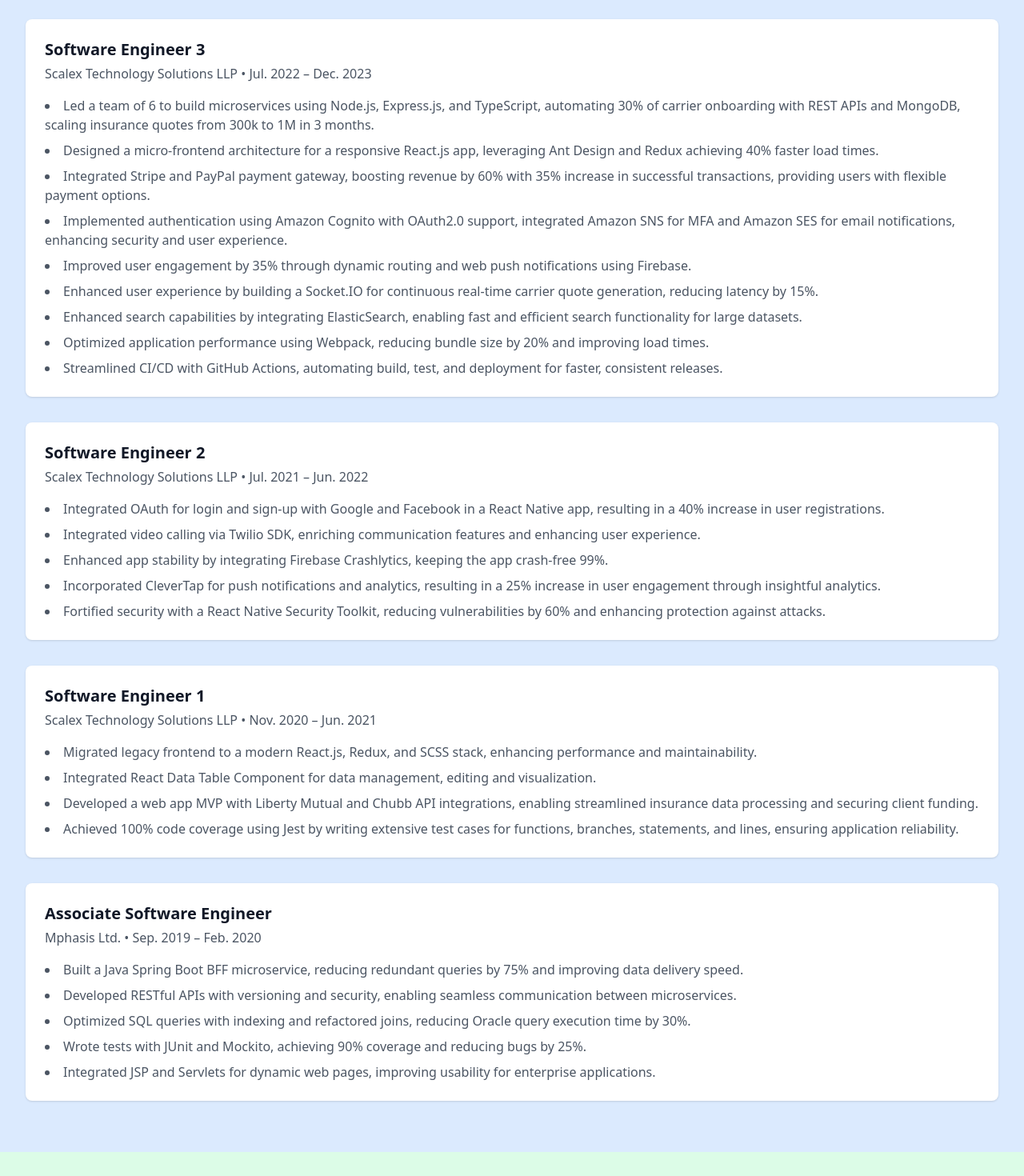
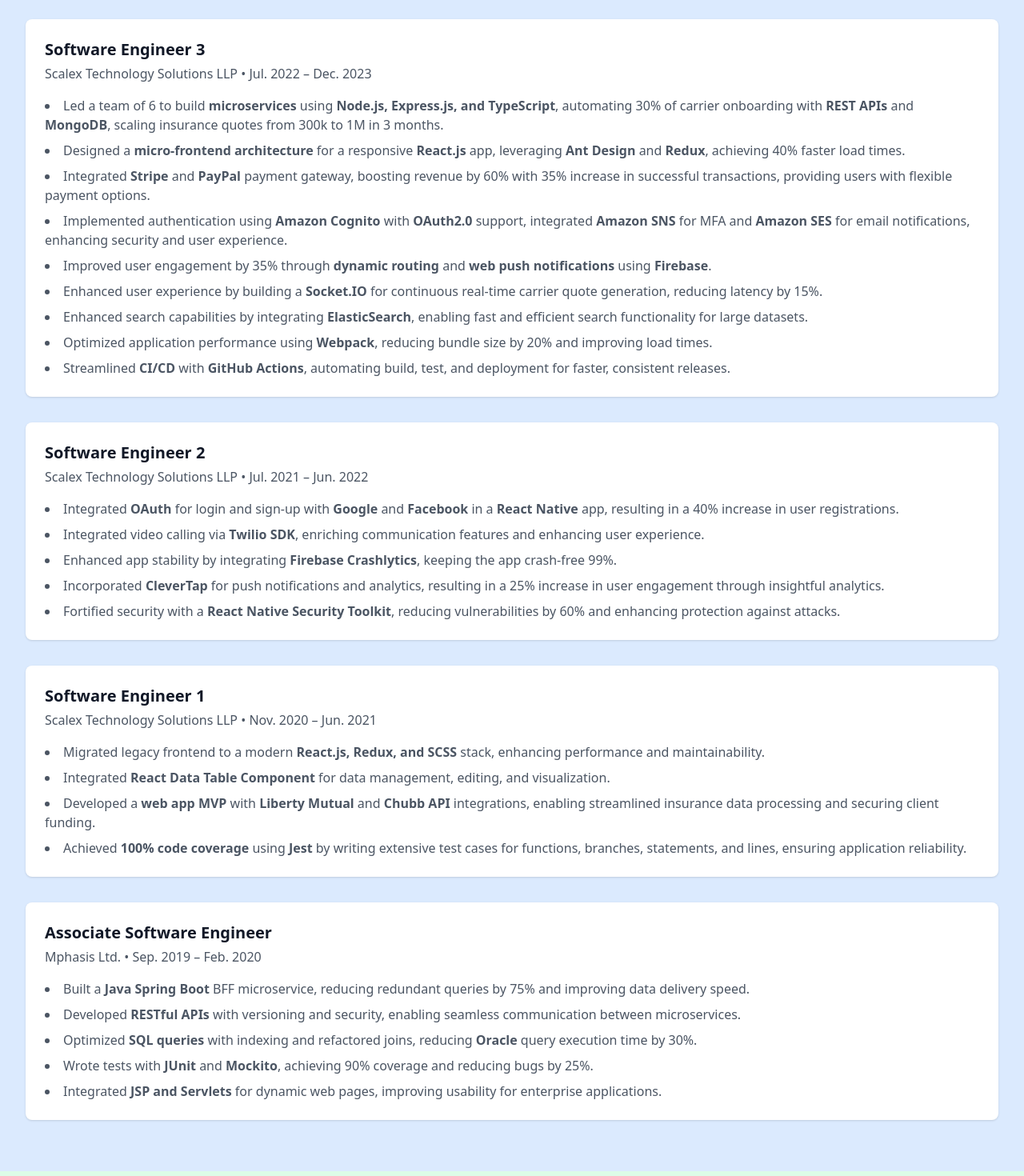
Before and after one commit to anshitashukla/anshitashukla, a React (Vite) app: page / in a window 1280 px wide. Shown: the part 1060-2530 px from the top of the page at 80% size. Built offline with nearby package versions, Linux system fonts and the light colour scheme.

Commit message:
improvements

```diff
--- a/src/components/ExperienceCard.tsx
+++ b/src/components/ExperienceCard.tsx
@@ -19,7 +19,15 @@
               </p>
               <ul className="mt-4 text-gray-600 list-disc list-inside space-y-2">
                 {exp.responsibilities.map((item, idx) => (
-                  <li key={idx}>{item}</li>
+                  <li
+                    key={idx}
+                    dangerouslySetInnerHTML={{
+                      __html: item.replace(
+                        /\*\*(.*?)\*\*/g,
+                        "<strong>$1</strong>"
+                      ),
+                    }}
+                  />
                 ))}
               </ul>
             </div>
--- a/src/constants/Experience.ts
+++ b/src/constants/Experience.ts
@@ -1,3 +1,59 @@
+// import { Experience } from "../interfaces/experience.interface";
+
+// export const experiences: Experience[] = [
+//   {
+//     title: "Software Engineer 3",
+//     company: "Scalex Technology Solutions LLP",
+//     duration: "Jul. 2022 – Dec. 2023",
+//     responsibilities: [
+//       "Led a team of 6 to build microservices using Node.js, Express.js, and TypeScript, automating 30% of carrier onboarding with REST APIs and MongoDB, scaling insurance quotes from 300k to 1M in 3 months.",
+//       "Designed a micro-frontend architecture for a responsive React.js app, leveraging Ant Design and Redux achieving 40% faster load times.",
+//       "Integrated Stripe and PayPal payment gateway, boosting revenue by 60% with 35% increase in successful transactions, providing users with flexible payment options.",
+//       "Implemented authentication using Amazon Cognito with OAuth2.0 support, integrated Amazon SNS for MFA and Amazon SES for email notifications, enhancing security and user experience.",
+//       "Improved user engagement by 35% through dynamic routing and web push notifications using Firebase.",
+//       "Enhanced user experience by building a Socket.IO for continuous real-time carrier quote generation, reducing latency by 15%.",
+//       "Enhanced search capabilities by integrating ElasticSearch, enabling fast and efficient search functionality for large datasets.",
+//       "Optimized application performance using Webpack, reducing bundle size by 20% and improving load times.",
+//       "Streamlined CI/CD with GitHub Actions, automating build, test, and deployment for faster, consistent releases.",
+//     ],
+//   },
+//   {
+//     title: "Software Engineer 2",
+//     company: "Scalex Technology Solutions LLP",
+//     duration: "Jul. 2021 – Jun. 2022",
+//     responsibilities: [
+//       "Integrated OAuth for login and sign-up with Google and Facebook in a React Native app, resulting in a 40% increase in user registrations.",
+//       "Integrated video calling via Twilio SDK, enriching communication features and enhancing user experience.",
+//       "Enhanced app stability by integrating Firebase Crashlytics, keeping the app crash-free 99%.",
+//       "Incorporated CleverTap for push notifications and analytics, resulting in a 25% increase in user engagement through insightful analytics.",
+//       "Fortified security with a React Native Security Toolkit, reducing vulnerabilities by 60% and enhancing protection against attacks.",
+//     ],
+//   },
+//   {
+//     title: "Software Engineer 1",
+//     company: "Scalex Technology Solutions LLP",
+//     duration: "Nov. 2020 – Jun. 2021",
+//     responsibilities: [
+//       "Migrated legacy frontend to a modern React.js, Redux, and SCSS stack, enhancing performance and maintainability.",
+//       "Integrated React Data Table Component for data management, editing and visualization.",
+//       "Developed a web app MVP with Liberty Mutual and Chubb API integrations, enabling streamlined insurance data processing and securing client funding.",
+//       "Achieved 100% code coverage using Jest by writing extensive test cases for functions, branches, statements, and lines, ensuring application reliability.",
+//     ],
+//   },
+//   {
+//     title: "Associate Software Engineer",
+//     company: "Mphasis Ltd.",
+//     duration: "Sep. 2019 – Feb. 2020",
+//     responsibilities: [
+//       "Built a Java Spring Boot BFF microservice, reducing redundant queries by 75% and improving data delivery speed.",
+//       "Developed RESTful APIs with versioning and security, enabling seamless communication between microservices.",
+//       "Optimized SQL queries with indexing and refactored joins, reducing Oracle query execution time by 30%.",
+//       "Wrote tests with JUnit and Mockito, achieving 90% coverage and reducing bugs by 25%.",
+//       "Integrated JSP and Servlets for dynamic web pages, improving usability for enterprise applications.",
+//     ],
+//   },
+// ];
+
 import { Experience } from "../interfaces/experience.interface";
 
 export const experiences: Experience[] = [
@@ -6,15 +62,15 @@
     company: "Scalex Technology Solutions LLP",
     duration: "Jul. 2022 – Dec. 2023",
     responsibilities: [
-      "Led a team of 6 to build microservices using Node.js, Express.js, and TypeScript, automating 30% of carrier onboarding with REST APIs and MongoDB, scaling insurance quotes from 300k to 1M in 3 months.",
-      "Designed a micro-frontend architecture for a responsive React.js app, leveraging Ant Design and Redux achieving 40% faster load times.",
-      "Integrated Stripe and PayPal payment gateway, boosting revenue by 60% with 35% increase in successful transactions, providing users with flexible payment options.",
-      "Implemented authentication using Amazon Cognito with OAuth2.0 support, integrated Amazon SNS for MFA and Amazon SES for email notifications, enhancing security and user experience.",
-      "Improved user engagement by 35% through dynamic routing and web push notifications using Firebase.",
-      "Enhanced user experience by building a Socket.IO for continuous real-time carrier quote generation, reducing latency by 15%.",
-      "Enhanced search capabilities by integrating ElasticSearch, enabling fast and efficient search functionality for large datasets.",
-      "Optimized application performance using Webpack, reducing bundle size by 20% and improving load times.",
-      "Streamlined CI/CD with GitHub Actions, automating build, test, and deployment for faster, consistent releases.",
+      "Led a team of 6 to build **microservices** using **Node.js, Express.js, and TypeScript**, automating 30% of carrier onboarding with **REST APIs** and **MongoDB**, scaling insurance quotes from 300k to 1M in 3 months.",
+      "Designed a **micro-frontend architecture** for a responsive **React.js** app, leveraging **Ant Design** and **Redux**, achieving 40% faster load times.",
+      "Integrated **Stripe** and **PayPal** payment gateway, boosting revenue by 60% with 35% increase in successful transactions, providing users with flexible payment options.",
+      "Implemented authentication using **Amazon Cognito** with **OAuth2.0** support, integrated **Amazon SNS** for MFA and **Amazon SES** for email notifications, enhancing security and user experience.",
+      "Improved user engagement by 35% through **dynamic routing** and **web push notifications** using **Firebase**.",
+      "Enhanced user experience by building a **Socket.IO** for continuous real-time carrier quote generation, reducing latency by 15%.",
+      "Enhanced search capabilities by integrating **ElasticSearch**, enabling fast and efficient search functionality for large datasets.",
+      "Optimized application performance using **Webpack**, reducing bundle size by 20% and improving load times.",
+      "Streamlined **CI/CD** with **GitHub Actions**, automating build, test, and deployment for faster, consistent releases.",
     ],
   },
   {
@@ -22,11 +78,11 @@
     company: "Scalex Technology Solutions LLP",
     duration: "Jul. 2021 – Jun. 2022",
     responsibilities: [
-      "Integrated OAuth for login and sign-up with Google and Facebook in a React Native app, resulting in a 40% increase in user registrations.",
-      "Integrated video calling via Twilio SDK, enriching communication features and enhancing user experience.",
-      "Enhanced app stability by integrating Firebase Crashlytics, keeping the app crash-free 99%.",
-      "Incorporated CleverTap for push notifications and analytics, resulting in a 25% increase in user engagement through insightful analytics.",
-      "Fortified security with a React Native Security Toolkit, reducing vulnerabilities by 60% and enhancing protection against attacks.",
+      "Integrated **OAuth** for login and sign-up with **Google** and **Facebook** in a **React Native** app, resulting in a 40% increase in user registrations.",
+      "Integrated video calling via **Twilio SDK**, enriching communication features and enhancing user experience.",
+      "Enhanced app stability by integrating **Firebase Crashlytics**, keeping the app crash-free 99%.",
+      "Incorporated **CleverTap** for push notifications and analytics, resulting in a 25% increase in user engagement through insightful analytics.",
+      "Fortified security with a **React Native Security Toolkit**, reducing vulnerabilities by 60% and enhancing protection against attacks.",
     ],
   },
   {
@@ -34,10 +90,10 @@
     company: "Scalex Technology Solutions LLP",
     duration: "Nov. 2020 – Jun. 2021",
     responsibilities: [
-      "Migrated legacy frontend to a modern React.js, Redux, and SCSS stack, enhancing performance and maintainability.",
-      "Integrated React Data Table Component for data management, editing and visualization.",
-      "Developed a web app MVP with Liberty Mutual and Chubb API integrations, enabling streamlined insurance data processing and securing client funding.",
-      "Achieved 100% code coverage using Jest by writing extensive test cases for functions, branches, statements, and lines, ensuring application reliability.",
+      "Migrated legacy frontend to a modern **React.js, Redux, and SCSS** stack, enhancing performance and maintainability.",
+      "Integrated **React Data Table Component** for data management, editing, and visualization.",
+      "Developed a **web app MVP** with **Liberty Mutual** and **Chubb API** integrations, enabling streamlined insurance data processing and securing client funding.",
+      "Achieved **100% code coverage** using **Jest** by writing extensive test cases for functions, branches, statements, and lines, ensuring application reliability.",
     ],
   },
   {
@@ -45,11 +101,11 @@
     company: "Mphasis Ltd.",
     duration: "Sep. 2019 – Feb. 2020",
     responsibilities: [
-      "Built a Java Spring Boot BFF microservice, reducing redundant queries by 75% and improving data delivery speed.",
-      "Developed RESTful APIs with versioning and security, enabling seamless communication between microservices.",
-      "Optimized SQL queries with indexing and refactored joins, reducing Oracle query execution time by 30%.",
-      "Wrote tests with JUnit and Mockito, achieving 90% coverage and reducing bugs by 25%.",
-      "Integrated JSP and Servlets for dynamic web pages, improving usability for enterprise applications.",
+      "Built a **Java Spring Boot** BFF microservice, reducing redundant queries by 75% and improving data delivery speed.",
+      "Developed **RESTful APIs** with versioning and security, enabling seamless communication between microservices.",
+      "Optimized **SQL queries** with indexing and refactored joins, reducing **Oracle** query execution time by 30%.",
+      "Wrote tests with **JUnit** and **Mockito**, achieving 90% coverage and reducing bugs by 25%.",
+      "Integrated **JSP and Servlets** for dynamic web pages, improving usability for enterprise applications.",
     ],
   },
 ];
--- a/src/constants/skills.tsx
+++ b/src/constants/skills.tsx
@@ -1,5 +1,6 @@
 import { Skill } from "../interfaces/experience.interface";
 import "devicon/devicon.min.css";
+
 export const skills: Skill[] = [
   { name: "JavaScript", iconClass: "devicon-javascript-plain colored" },
   { name: "Python", iconClass: "devicon-python-plain colored" },
@@ -10,14 +11,24 @@
   { name: "HTML", iconClass: "devicon-html5-plain colored" },
   { name: "CSS", iconClass: "devicon-css3-plain colored" },
   { name: "React.js", iconClass: "devicon-react-original colored" },
+  { name: "React Native", iconClass: "devicon-react-original colored" },
   { name: "Node.js", iconClass: "devicon-nodejs-plain colored" },
   { name: "Redux", iconClass: "devicon-redux-original colored" },
   { name: "Express.js", iconClass: "devicon-express-original" },
   { name: "MongoDB", iconClass: "devicon-mongodb-plain colored" },
   { name: "MySQL", iconClass: "devicon-mysql-plain colored" },
+  { name: "Firebase", iconClass: "devicon-firebase-plain colored" },
   { name: "AWS", iconClass: "devicon-amazonwebservices-plain colored" },
   { name: "Git", iconClass: "devicon-git-plain colored" },
   { name: "Postman", iconClass: "devicon-postman-plain colored" },
   { name: "JIRA", iconClass: "devicon-jira-plain colored" },
-  { name: "VS Code", iconClass: "devicon-vscode-plain colored" },
+  { name: "Axios", iconClass: "devicon-axios-plain colored" }, // No specific icon available
+  { name: "Jest", iconClass: "devicon-jest-plain colored" },
+  { name: "PyTorch", iconClass: "devicon-pytorch-original colored" },
+  { name: "OpenCV (cv2)", iconClass: "devicon-opencv-plain colored" },
+  { name: "Matplotlib", iconClass: "devicon-matplotlib-plain colored" }, // No official devicon, using placeholder
+  { name: "Requests", iconClass: "devicon-python-plain colored" }, // No specific Requests icon, using Python
+  { name: "PIL (Pillow)", iconClass: "devicon-python-plain colored" }, // No specific PIL icon, using Python
+  { name: "ResNet50", iconClass: "devicon-pytorch-original colored" }, // No specific ResNet50 icon, using PyTorch
+  { name: "ImageNet", iconClass: "devicon-python-plain colored" }, // No specific ImageNet icon, using Python
 ];
```
